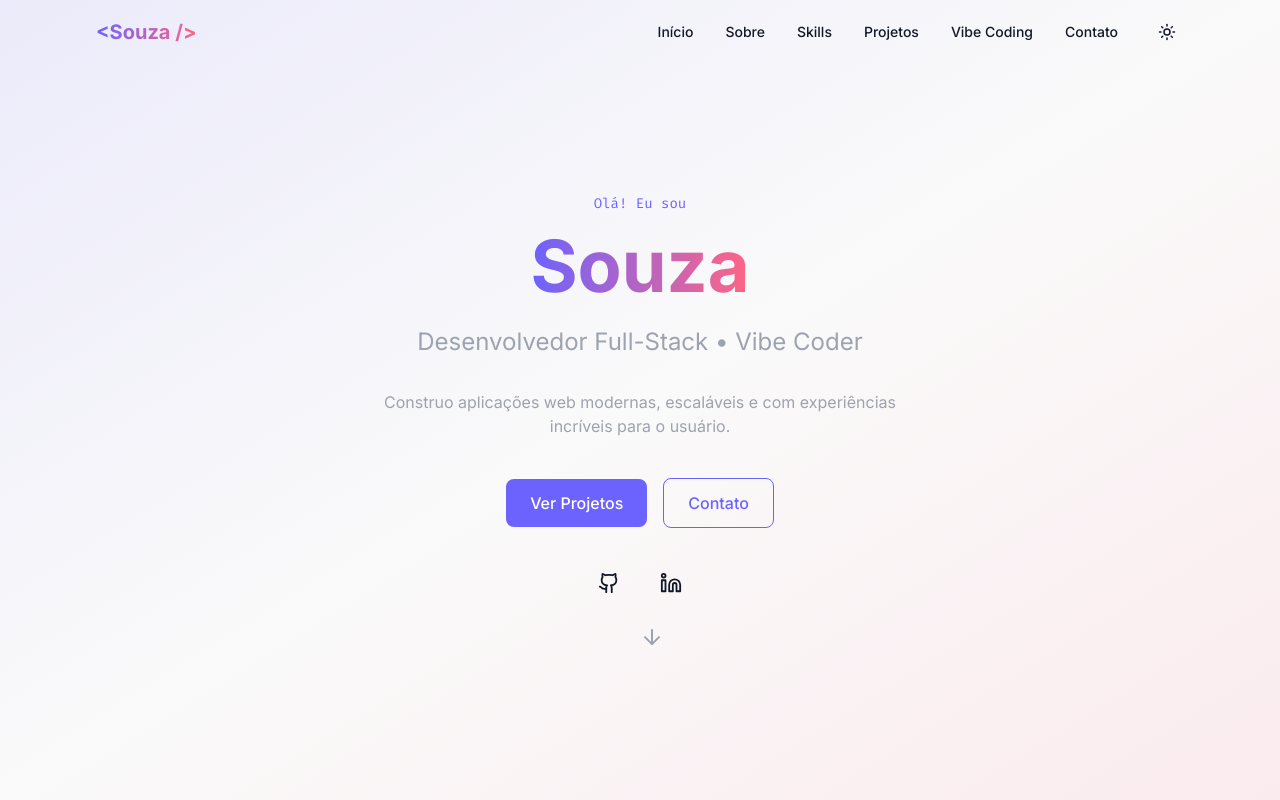
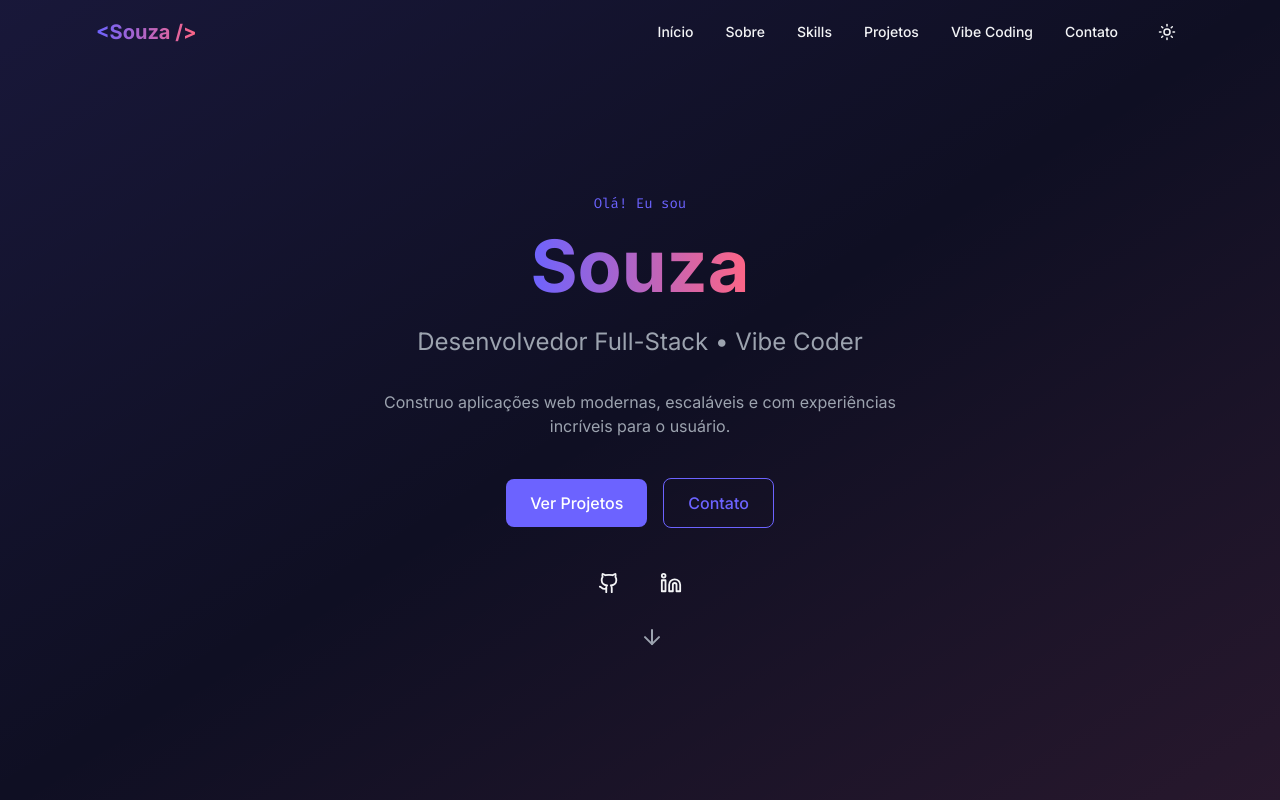
Before and after one commit to SouzaCodes01/portfolio, a React (Vite) app: page / in a window 1280 px wide. Shown: the top 800 px of the page. Built offline with nearby package versions, Linux system fonts and the light colour scheme.

Commit message:
🐛 Fix dark mode - apply class to html element

```diff
--- a/src/App.tsx
+++ b/src/App.tsx
@@ -9,7 +9,10 @@ import Contact from './components/sections/Contact';
 import Footer from './components/layout/Footer';
 
 function App() {
-  const [darkMode, setDarkMode] = useState(true);
+  const [darkMode, setDarkMode] = useState(() => {
+    document.documentElement.classList.add('dark');
+    return true;
+  });
 
   const toggleDarkMode = () => {
     setDarkMode(!darkMode);
@@ -17,7 +20,7 @@ function App() {
   };
 
   return (
-    <div className={darkMode ? 'dark' : ''}>
+    <div>
       <Navbar darkMode={darkMode} toggleDarkMode={toggleDarkMode} />
       <main>
         <Hero />
```
